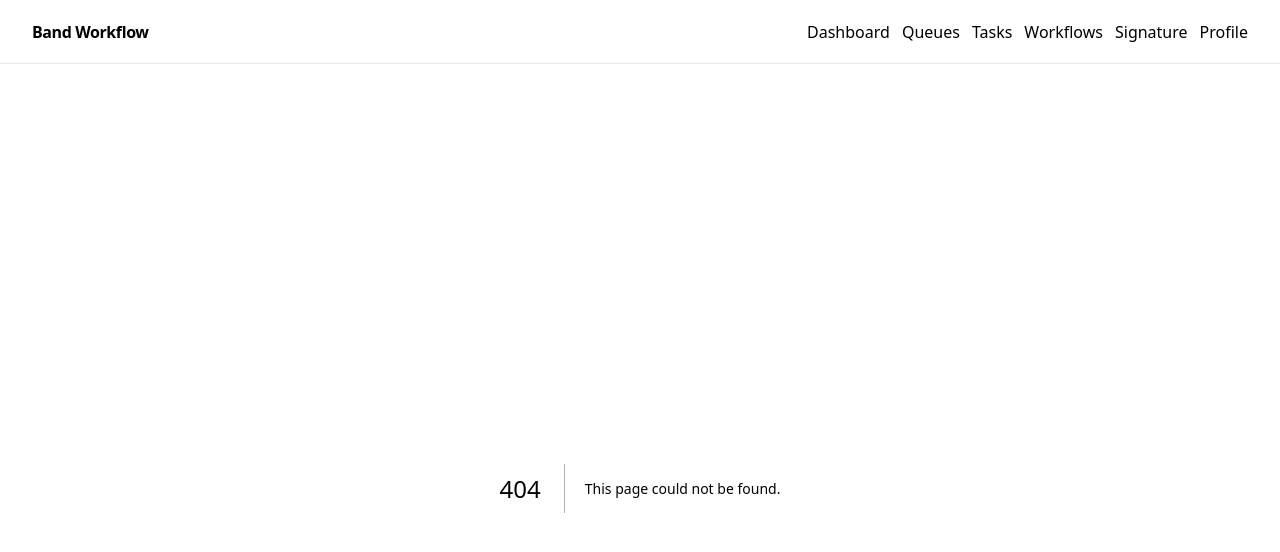
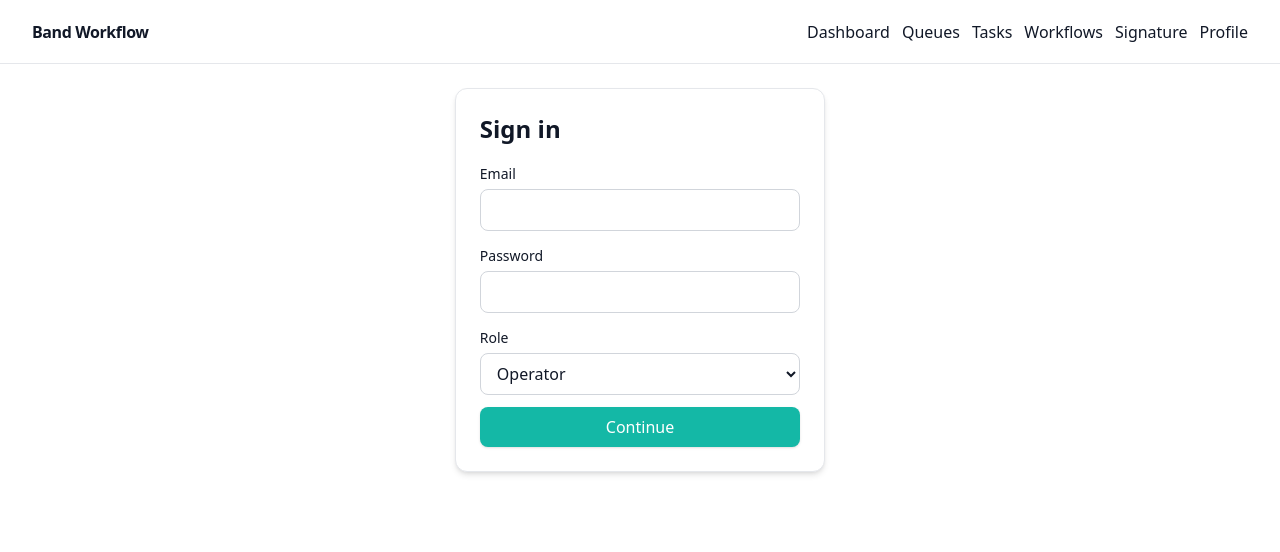
Before and after one commit to skdsmlpy/band, a Next.js app: page /login in a window 1280 px wide. Before the commit this address had no page. Shown: the top 552 px of the page. Built offline with nearby package versions, Linux system fonts and the light colour scheme.

Commit message:
Login page
cgen-6b7c15d92d8f47a68188da1e5bc1ac12

```diff
--- /dev/null
+++ b/src/app/login/page.tsx
@@ -0,0 +1,55 @@
+"use client";
+import { useForm } from "react-hook-form";
+import { useAppDispatch } from "@/store";
+import { loginSuccess } from "@/store/slices/auth";
+import { useRouter } from "next/navigation";
+
+interface LoginForm {
+  email: string;
+  password: string;
+  role: "Admin" | "Supervisor" | "Operator" | "Student" | "Band Director" | "Equipment Manager";
+}
+
+export default function LoginPage() {
+  const { register, handleSubmit } = useForm<LoginForm>({ defaultValues: { role: "Operator" } });
+  const dispatch = useAppDispatch();
+  const router = useRouter();
+
+  const onSubmit = (data: LoginForm) => {
+    dispatch(
+      loginSuccess({
+        token: "demo-token",
+        user: { id: "u1", name: "Demo User", email: data.email, role: data.role },
+      })
+    );
+    router.push("/dashboard");
+  };
+
+  return (
+    <div className="max-w-md mx-auto card p-6">
+      <h1 className="text-2xl font-semibold mb-4">Sign in</h1>
+      <form onSubmit={handleSubmit(onSubmit)} className="space-y-3">
+        <label className="block">
+          <span className="text-sm">Email</span>
+          <input className="input-field mt-1" type="email" required {...register("email")} />
+        </label>
+        <label className="block">
+          <span className="text-sm">Password</span>
+          <input className="input-field mt-1" type="password" required {...register("password")} />
+        </label>
+        <label className="block">
+          <span className="text-sm">Role</span>
+          <select className="input-field mt-1" {...register("role")}>
+            <option>Admin</option>
+            <option>Supervisor</option>
+            <option>Operator</option>
+            <option>Student</option>
+            <option>Band Director</option>
+            <option>Equipment Manager</option>
+          </select>
+        </label>
+        <button className="btn-primary w-full mt-2" type="submit">Continue</button>
+      </form>
+    </div>
+  );
+}
```
